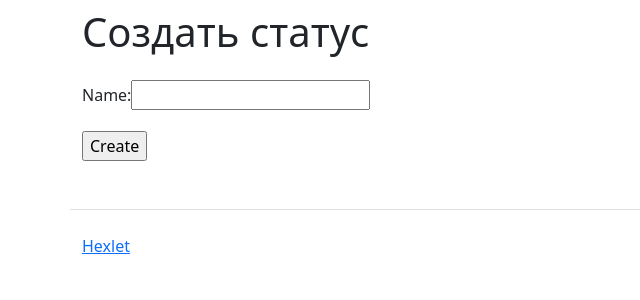
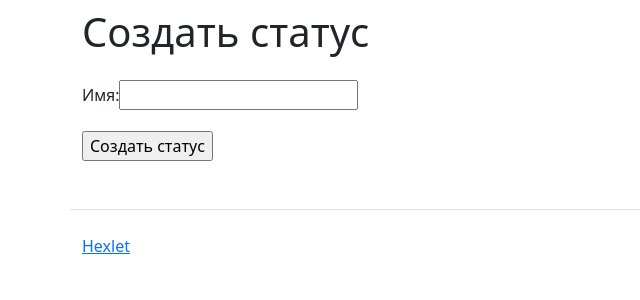
Before and after one commit to al-ov73/python-project-52, a Django app: page /statuses/create/ in a window 1280 px wide. Shown: the part 72-372 px from the top of the page, without its empty margins (0-640 px from the left). Run offline with Django 5.2, Linux system fonts and the light colour scheme; the visitor is signed in with stand-in values (Sample User, id 1); some libraries are stand-ins or nearby versions.

Commit message:
statuses update

```diff
--- a/task_manager/statuses/forms.py
+++ b/task_manager/statuses/forms.py
@@ -4,6 +4,11 @@ from task_manager.statuses.models import Status
 
 class StatusForm(forms.ModelForm):
 
+    name = forms.CharField(
+        label='Имя',
+        widget=forms.TextInput(attrs={'class': 'form-input'})
+    )
+
     class Meta:
         model = Status
         fields = ['name']
--- a/task_manager/statuses/views.py
+++ b/task_manager/statuses/views.py
@@ -38,13 +38,13 @@ class StatusFormCreateView(LoginRequiredMixin, CreateView):
             messages.add_message(
                 request,
                 messages.SUCCESS,
-                'Статус успешно создан.'
+                'Статус успешно создан'
             )
             return redirect('statuses')
         messages.add_message(
             request,
             messages.SUCCESS,
-            'Введите корректные данные.'
+            'Введите корректные данные'
         )
         return render(
             request,
@@ -71,7 +71,7 @@ class StatusFormEditView(LoginRequiredMixin, UpdateView):
         if form.is_valid():
             form.save()
             messages.add_message(
-                request, messages.SUCCESS, 'Статус успешно изменен.'
+                request, messages.SUCCESS, 'Статус успешно изменен'
             )
             return redirect('statuses')
 
@@ -100,6 +100,6 @@ class StatusFormDeleteView(LoginRequiredMixin, UpdateView):
         if status:
             status.delete()
         messages.add_message(
-            request, messages.SUCCESS, 'Статус успешно удален.'
+            request, messages.SUCCESS, 'Статус успешно удален'
         )
         return redirect('statuses')
--- a/task_manager/templates/statuses/create.html
+++ b/task_manager/templates/statuses/create.html
@@ -27,7 +27,7 @@
     <div class="form-error">{{ f.errors }}</div>
     {% endfor %}
 
-            <input type="submit" value="{% trans 'Create' %}">
+            <input type="submit" value="Создать статус">
         </form>
 
 {% endblock %}
```
